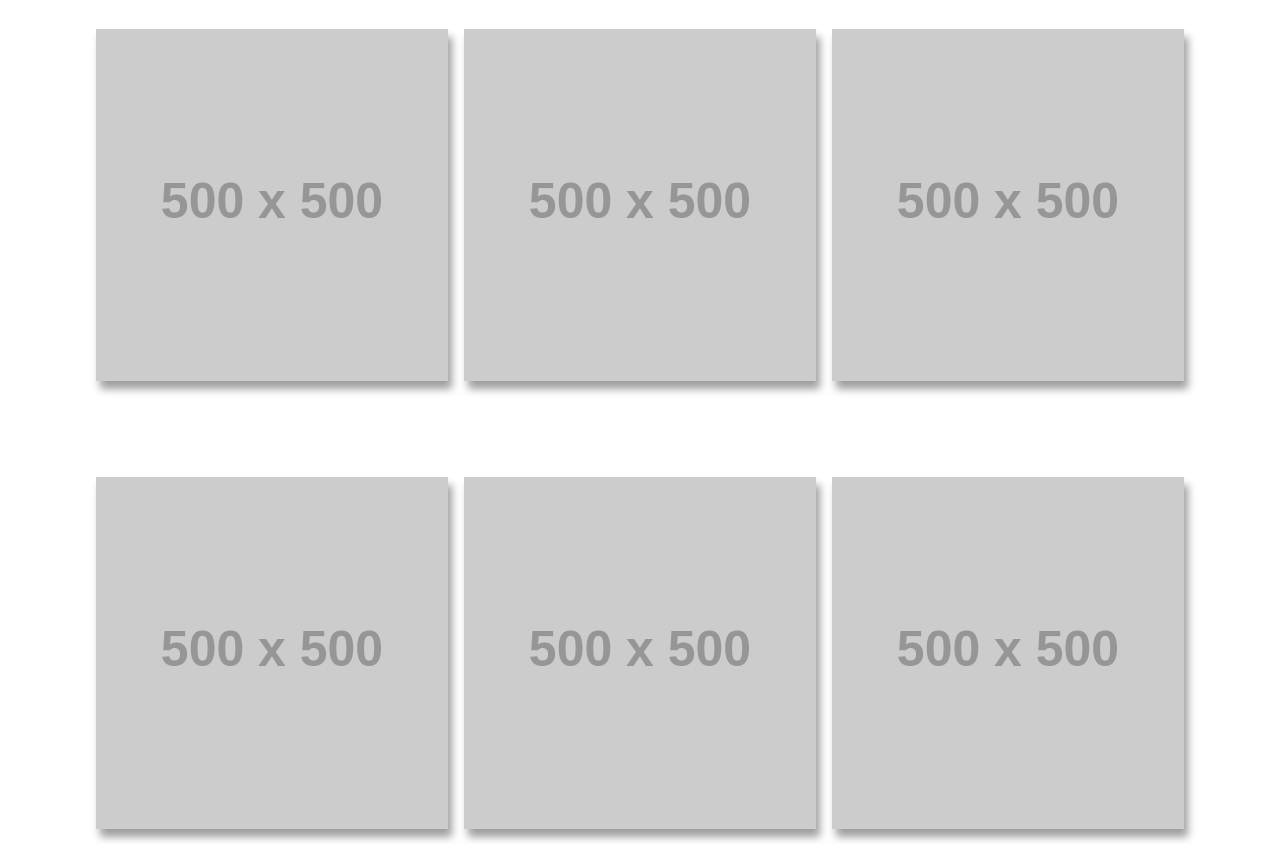
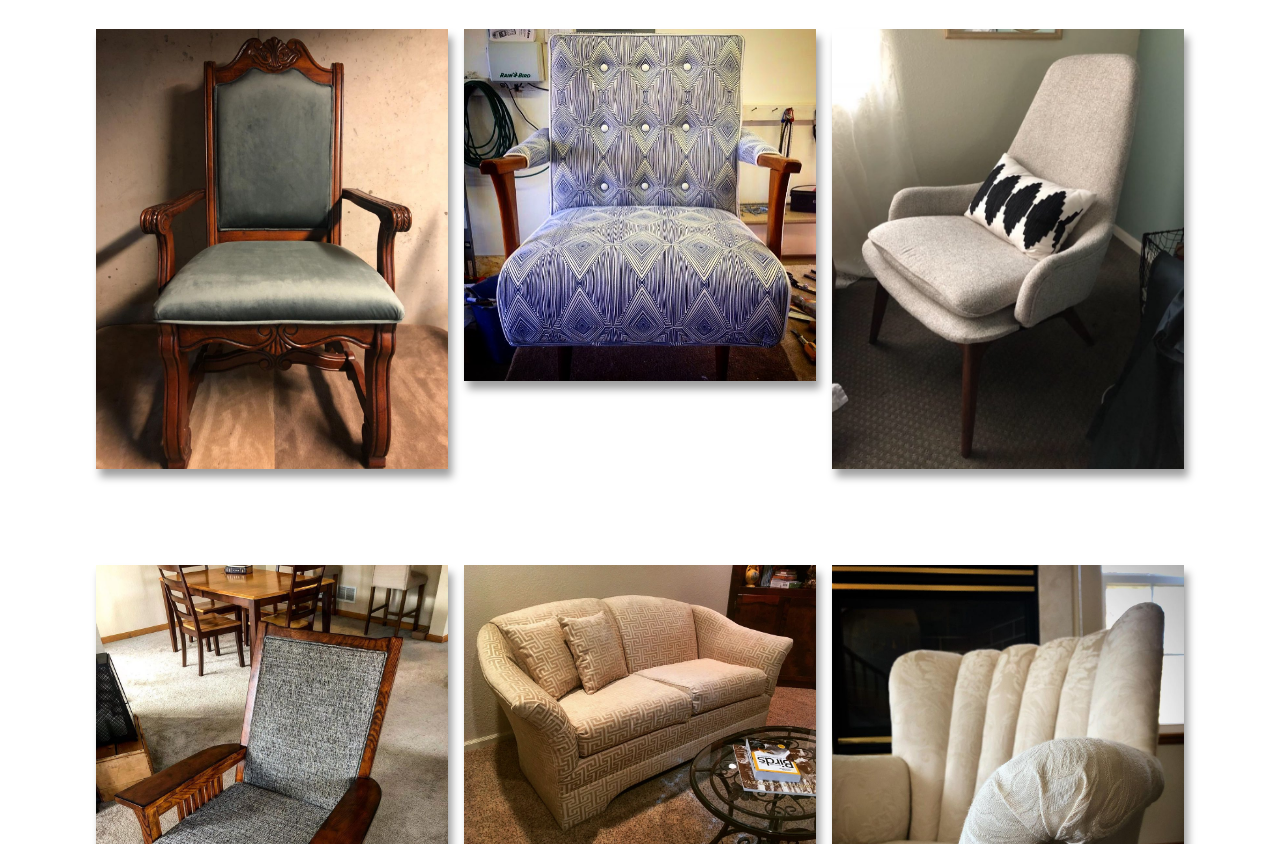
Before and after one commit to pkroberg/nocoupholstery, a website built with Vite: page src/furniture.html in a window 1280 px wide. Shown: the part 148-992 px from the top of the page. Built offline with nearby package versions, Linux system fonts and the light colour scheme; placeholder pictures from the web are drawn by us; a web font is replaced by a local one.

Commit message:
Add photos

```diff
--- a/src/furniture.html
+++ b/src/furniture.html
@@ -143,31 +143,31 @@
     >
       <img
         class="shadow-[4.0px_8.0px_8.0px_rgba(0,0,0,0.38)] hover:scale-105 hover:cursor-pointer transition duration-300 ease-in-out"
-        src="https://via.placeholder.com/500x500"
+        src="../pics/wood_chair.jpg"
       />
 
       <img
         class="shadow-[4.0px_8.0px_8.0px_rgba(0,0,0,0.38)] hover:scale-105 hover:cursor-pointer transition duration-300 ease-in-out"
-        src="https://via.placeholder.com/500x500"
+        src="../pics/blue_chair.jpg"
       />
 
       <img
         class="shadow-[4.0px_8.0px_8.0px_rgba(0,0,0,0.38)] hover:scale-105 hover:cursor-pointer transition duration-300 ease-in-out"
-        src="https://via.placeholder.com/500x500"
+        src="../pics/round_chair.jpg"
       />
       <img
         class="shadow-[4.0px_8.0px_8.0px_rgba(0,0,0,0.38)] hover:scale-105 hover:cursor-pointer transition duration-300 ease-in-out"
-        src="https://via.placeholder.com/500x500"
+        src="../pics/flat_chair.jpg"
       />
 
       <img
         class="shadow-[4.0px_8.0px_8.0px_rgba(0,0,0,0.38)] hover:scale-105 hover:cursor-pointer transition duration-300 ease-in-out"
-        src="https://via.placeholder.com/500x500"
+        src="../pics/love_seat.jpg"
       />
 
       <img
         class="shadow-[4.0px_8.0px_8.0px_rgba(0,0,0,0.38)] hover:scale-105 hover:cursor-pointer transition duration-300 ease-in-out"
-        src="https://via.placeholder.com/500x500"
+        src="../pics/pleated_chair.jpg"
       />
     </div>
     <!-- Full Page Img -->
```
Also changed, not shown: src/gallery.html (+1 -1 lines), pics/blue_chair.jpg (added), pics/flat_chair.jpg (added), pics/love_seat.jpg (added), pics/pleated_chair.jpg (added), pics/round_chair.jpg (added), pics/wood_chair.jpg (added).
